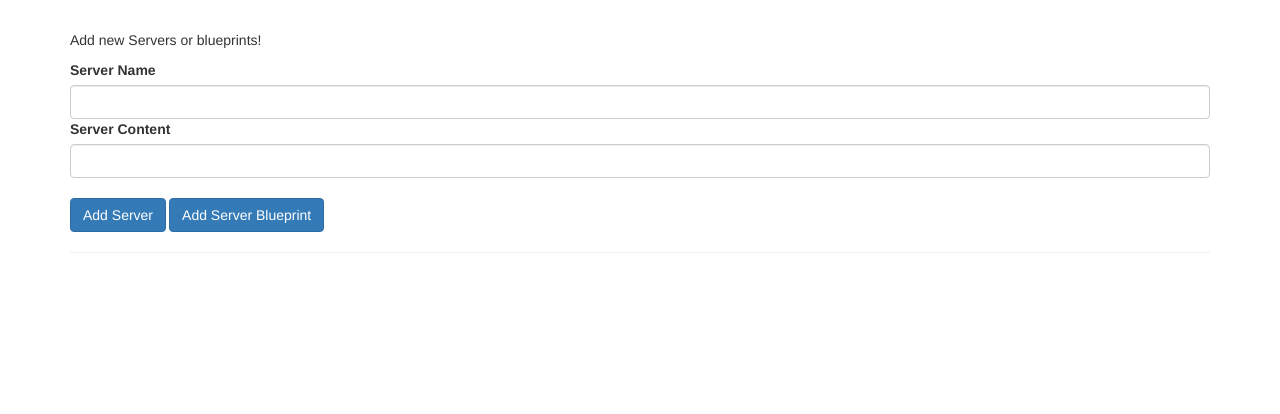
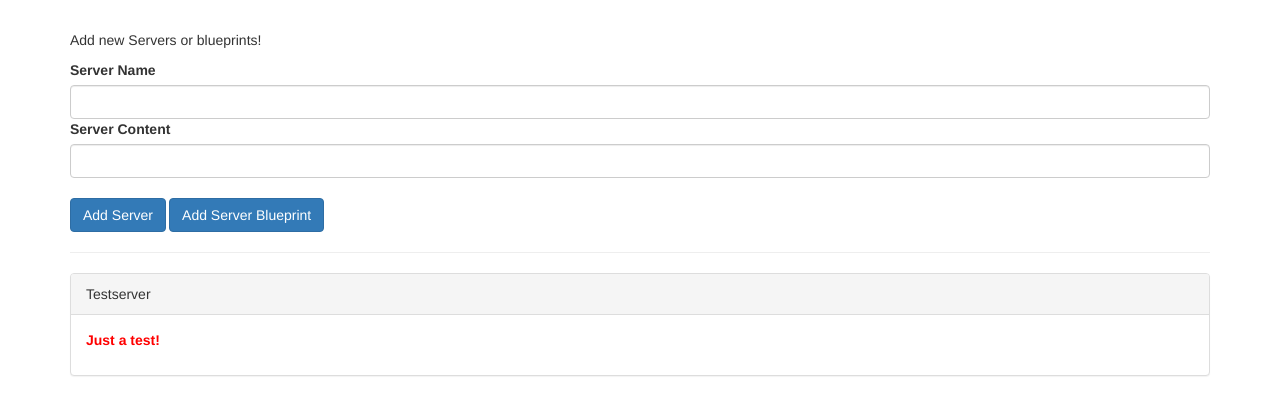
Before and after one commit to Jose1Useche/Angular, an Angular app: page / in a window 1280 px wide. Shown: the top 414 px of the page. Built offline with nearby package versions, Linux system fonts and the light colour scheme.

Commit message:
66. Binding to Custom Properties.

```diff
--- a/src/app/app.component.html
+++ b/src/app/app.component.html
@@ -3,7 +3,9 @@
   <hr>
   <div class="row">
     <div class="col-xs-12">
-      <app-server-element *ngFor="let serverElement of serverElements"></app-server-element>
+      <app-server-element
+        *ngFor="let serverElement of serverElements"
+        [element]="serverElement"></app-server-element>
     </div>
   </div>
 </div>
--- a/src/app/app.component.ts
+++ b/src/app/app.component.ts
@@ -6,5 +6,5 @@ import { Component } from '@angular/core';
   styleUrls: ['./app.component.css']
 })
 export class AppComponent {
-  serverElements = [];
+  serverElements = [{type: 'server', name: 'Testserver', content: 'Just a test!'}];
 }
--- a/src/app/server-element/server-element.component.html
+++ b/src/app/server-element/server-element.component.html
@@ -1,4 +1,4 @@
-<!-- <div
+<div
     class="panel panel-default">
     <div class="panel-heading">{{ element.name }}</div>
     <div class="panel-body">
@@ -7,4 +7,4 @@
             <em *ngIf="element.type === 'blueprint'">{{ element.content }}</em>
         </p>
     </div>
-</div> -->
+</div>
--- a/src/app/server-element/server-element.component.ts
+++ b/src/app/server-element/server-element.component.ts
@@ -1,4 +1,4 @@
-import { Component, OnInit } from '@angular/core';
+import { Component, OnInit, Input } from '@angular/core';
 
 @Component({
   selector: 'app-server-element',
@@ -6,6 +6,7 @@ import { Component, OnInit } from '@angular/core';
   styleUrls: ['./server-element.component.css']
 })
 export class ServerElementComponent implements OnInit {
+  @Input() element: {type: string, name: string, content: string};
 
   constructor() { }
 
```
